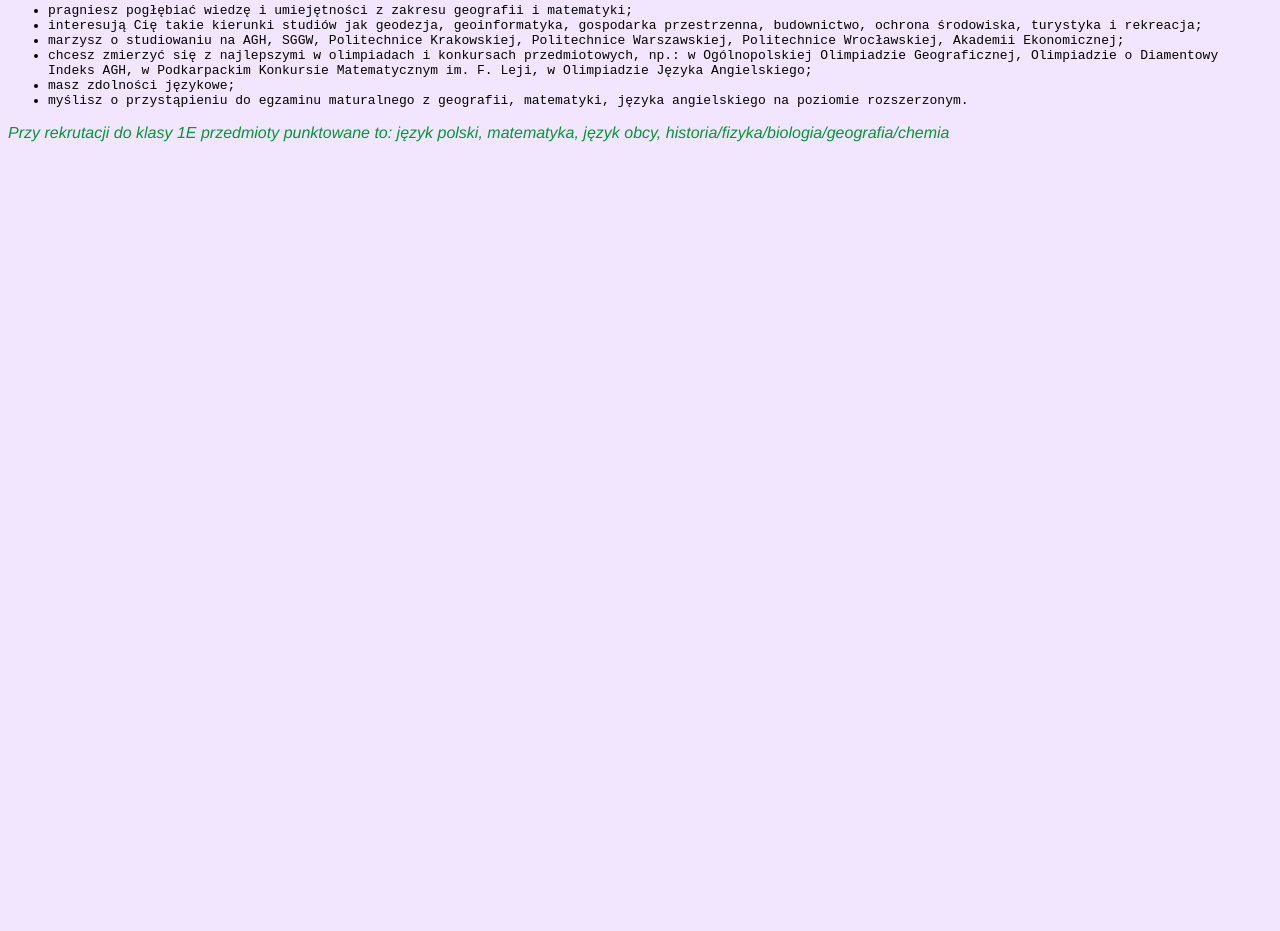
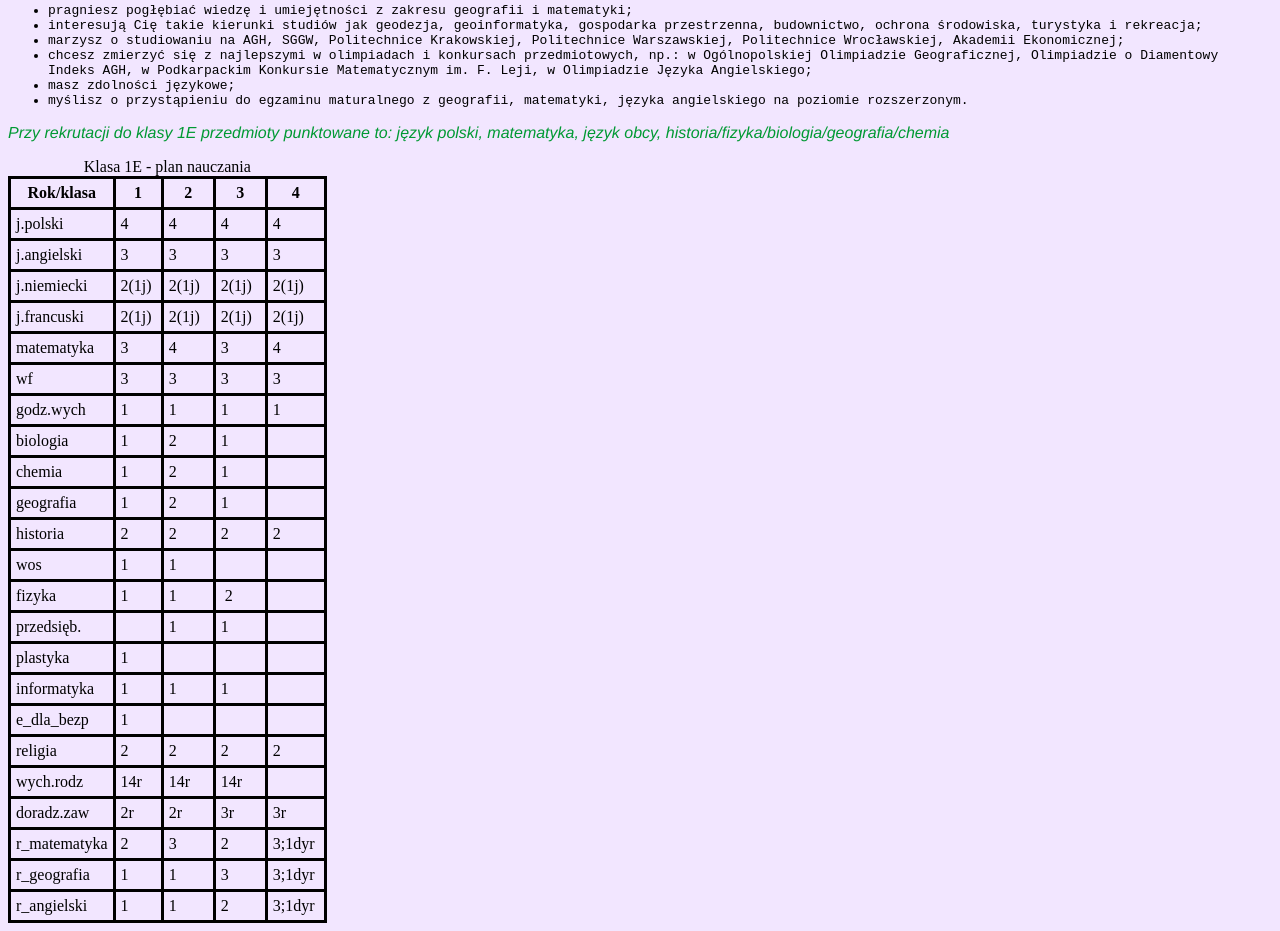
Before and after one commit to shrektu/rekrutacja2020, a plain HTML site: page index.html in a window 1280 px wide. Shown: the part 323-1254 px from the top of the page. Before the commit the page ends 800 px from the top, so only its background shows below. Drawn offline with Linux system fonts and the light colour scheme.

Commit message:
Update index.html

```diff
--- a/index.html
+++ b/index.html
@@ -53,5 +53,198 @@
 	<p>Przy rekrutacji do klasy 1E przedmioty punktowane to: język polski, matematyka,
 język obcy, historia/fizyka/biologia/geografia/chemia</p>
 
+<style>
+	.demo {
+		border:solid;
+		border-collapse:collapse;
+		border-spacing:2px;
+		padding:5px;
+	}
+	.demo th {
+		border:solid;
+		padding:5px;
+	}
+	.demo td {
+		border:solid;
+		text-align:left;
+		padding:5px;
+	}
+</style>
+<table class="demo">
+	<caption>Klasa 1E - plan nauczania</caption>
+	<thead>
+	<tr>
+		<th>Rok/klasa</th>
+		<th>1</th>
+		<th>2</th>
+		<th>3</th>
+		<th>4</th>
+	</tr>
+	</thead>
+	<tbody>
+	<tr>
+		<td>j.polski</td>
+		<td>4&nbsp;</td>
+		<td>4</td>
+		<td>4</td>
+		<td>4</td>
+	</tr>
+	<tr>
+		<td>j.angielski<br></td>
+		<td>3</td>
+		<td>3</td>
+		<td>3&nbsp;</td>
+		<td>3</td>
+	</tr>
+	<tr>
+		<td>j.niemiecki</td>
+		<td>2(1j)&nbsp;</td>
+		<td>2(1j)&nbsp;</td>
+		<td>2(1j)&nbsp;</td>
+		<td>2(1j)&nbsp;</td>
+	</tr>
+	<tr>
+		<td>j.francuski</td>
+		<td>2(1j)&nbsp;</td>
+		<td>2(1j)&nbsp;&nbsp;</td>
+		<td>2(1j)&nbsp;&nbsp;</td>
+		<td>2(1j)&nbsp;&nbsp;</td>
+	</tr>
+	<tr>
+		<td>matematyka</td>
+		<td>3</td>
+		<td>4&nbsp;</td>
+		<td>3&nbsp;</td>
+		<td>4&nbsp;</td>
+	</tr>
+	<tr>
+		<td>wf</td>
+		<td>3&nbsp;</td>
+		<td>3&nbsp;</td>
+		<td>3&nbsp;</td>
+		<td>3&nbsp;</td>
+	</tr>
+	<tr>
+		<td>godz.wych</td>
+		<td>1&nbsp;</td>
+		<td>1&nbsp;</td>
+		<td>1&nbsp;</td>
+		<td>1&nbsp;</td>
+	</tr>
+	<tr>
+		<td>biologia</td>
+		<td>1&nbsp;</td>
+		<td>2&nbsp;</td>
+		<td>1&nbsp;</td>
+		<td>&nbsp;</td>
+	</tr>
+	<tr>
+		<td>chemia</td>
+		<td>1&nbsp;</td>
+		<td>2&nbsp;</td>
+		<td>1&nbsp;</td>
+		<td>&nbsp;</td>
+	</tr>
+	<tr>
+		<td>geografia</td>
+		<td>1&nbsp;</td>
+		<td>2&nbsp;</td>
+		<td>1&nbsp;</td>
+		<td>&nbsp;</td>
+	</tr>
+	<tr>
+		<td>historia&nbsp;</td>
+		<td>2&nbsp;</td>
+		<td>2&nbsp;</td>
+		<td>2&nbsp;</td>
+		<td>2&nbsp;</td>
+	</tr>
+	<tr>
+		<td>wos</td>
+		<td>1&nbsp;</td>
+		<td>1&nbsp;</td>
+		<td>&nbsp;</td>
+		<td>&nbsp;</td>
+	</tr>
+	<tr>
+		<td>fizyka</td>
+		<td>1&nbsp;</td>
+		<td>1&nbsp;</td>
+		<td>&nbsp;2</td>
+		<td>&nbsp;</td>
+	</tr>
+	<tr>
+		<td>przedsięb.&nbsp;</td>
+		<td>&nbsp;</td>
+		<td>1&nbsp;</td>
+		<td>1&nbsp;</td>
+		<td>&nbsp;</td>
+	</tr>
+	<tr>
+		<td>plastyka</td>
+		<td>1&nbsp;</td>
+		<td>&nbsp;</td>
+		<td>&nbsp;</td>
+		<td>&nbsp;</td>
+	</tr>
+	<tr>
+		<td>informatyka</td>
+		<td>1&nbsp;</td>
+		<td>1&nbsp;</td>
+		<td>1&nbsp;</td>
+		<td>&nbsp;</td>
+	</tr>
+	<tr>
+		<td>e_dla_bezp</td>
+		<td>1&nbsp;</td>
+		<td>&nbsp;</td>
+		<td>&nbsp;</td>
+		<td>&nbsp;</td>
+	</tr>
+	<tr>
+		<td>religia</td>
+		<td>2&nbsp;</td>
+		<td>2&nbsp;</td>
+		<td>2&nbsp;</td>
+		<td>2&nbsp;</td>
+	</tr>
+	<tr>
+		<td>wych.rodz</td>
+		<td>14r&nbsp;</td>
+		<td>14r&nbsp;</td>
+		<td>14r&nbsp;</td>
+		<td>&nbsp;</td>
+	</tr>
+	<tr>
+		<td>doradz.zaw</td>
+		<td>2r&nbsp;</td>
+		<td>2r&nbsp;</td>
+		<td>3r&nbsp;</td>
+		<td>3r&nbsp;</td>
+	</tr>
+	<tr>
+		<td>r_matematyka</td>
+		<td>2&nbsp;</td>
+		<td>3&nbsp;</td>
+		<td>2&nbsp;</td>
+		<td>3;1dyr&nbsp;</td>
+	</tr>
+	<tr>
+		<td>r_geografia</td>
+		<td>1&nbsp;</td>
+		<td>1&nbsp;</td>
+		<td>3&nbsp;</td>
+		<td>3;1dyr&nbsp;</td>
+	</tr>
+	<tr>
+		<td>r_angielski</td>
+		<td>1&nbsp;</td>
+		<td>1&nbsp;</td>
+		<td>2&nbsp;</td>
+		<td>3;1dyr&nbsp;</td>
+	</tr>
+	<tbody>
+</table>
+
 </body>
 </html>
```
